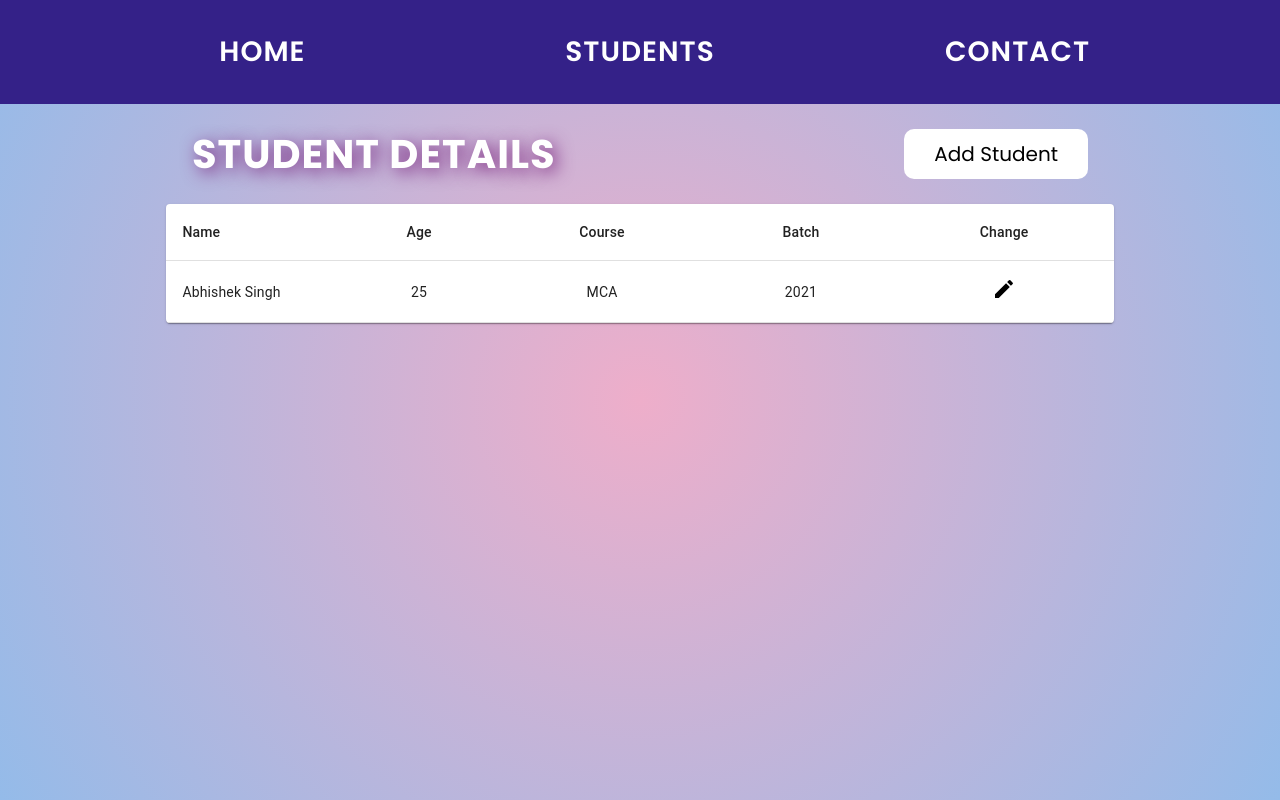
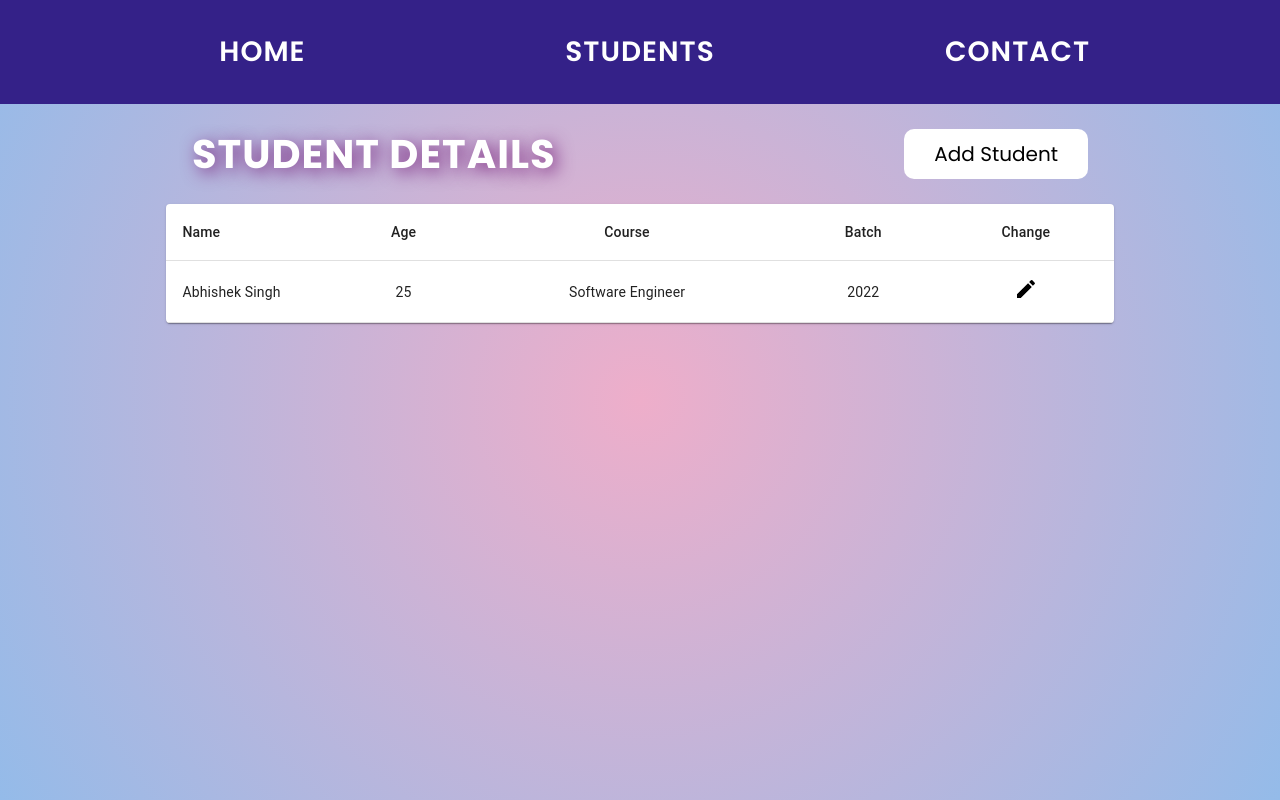
Before and after one commit to Abhishek-SinghP/studentsdetail_react_assignment5, a React (Create React App) app: page /student in a window 1280 px wide. Built offline with nearby package versions, Linux system fonts and the light colour scheme.

Commit message:
Update StudentContext.js
Context_changed

```diff
--- a/src/Components/StudentContext.js
+++ b/src/Components/StudentContext.js
@@ -9,8 +9,8 @@ export const StudentAPI = props => {
             "ID": "1",
             "name": "Abhishek Singh",
             "age": "25",
-            "course": "MCA",
-            "batch": "2021",
+            "course": "Software Engineer",
+            "batch": "2022",
         }
 //         {
 //             "ID": "2",
```
